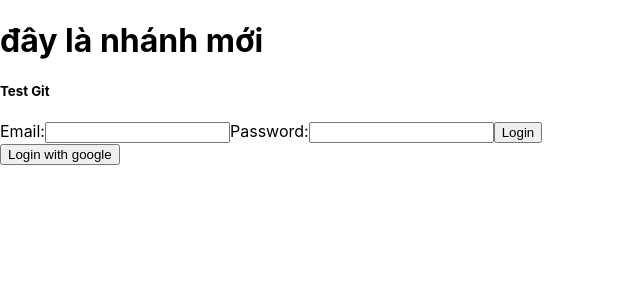
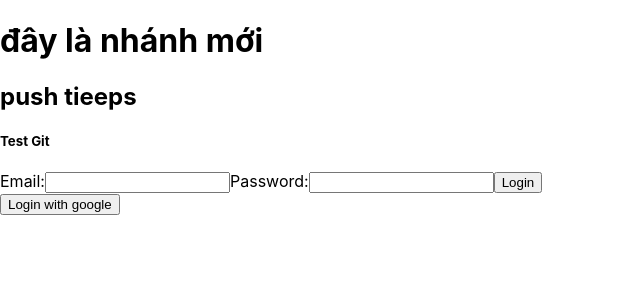
Before and after one commit to npv34/demo_auth_firebase_react, a React (Create React App) app: page /login in a window 1280 px wide. Shown: the top 300 px of the page, without its empty margins (0-640 px from the left). Built offline with nearby package versions, Linux system fonts and the light colour scheme; what @react-firebase/auth would draw is missing.

Commit message:
theem h2

```diff
--- a/src/App.js
+++ b/src/App.js
@@ -21,6 +21,7 @@ function App() {
   return (
     <div className="App">
       <h1>đây là nhánh mới</h1>
+      <h2>push tieeps</h2>
        <Routes>
           <Route path="/login" element={<Login/>}/>
           { isLogin && (
```
